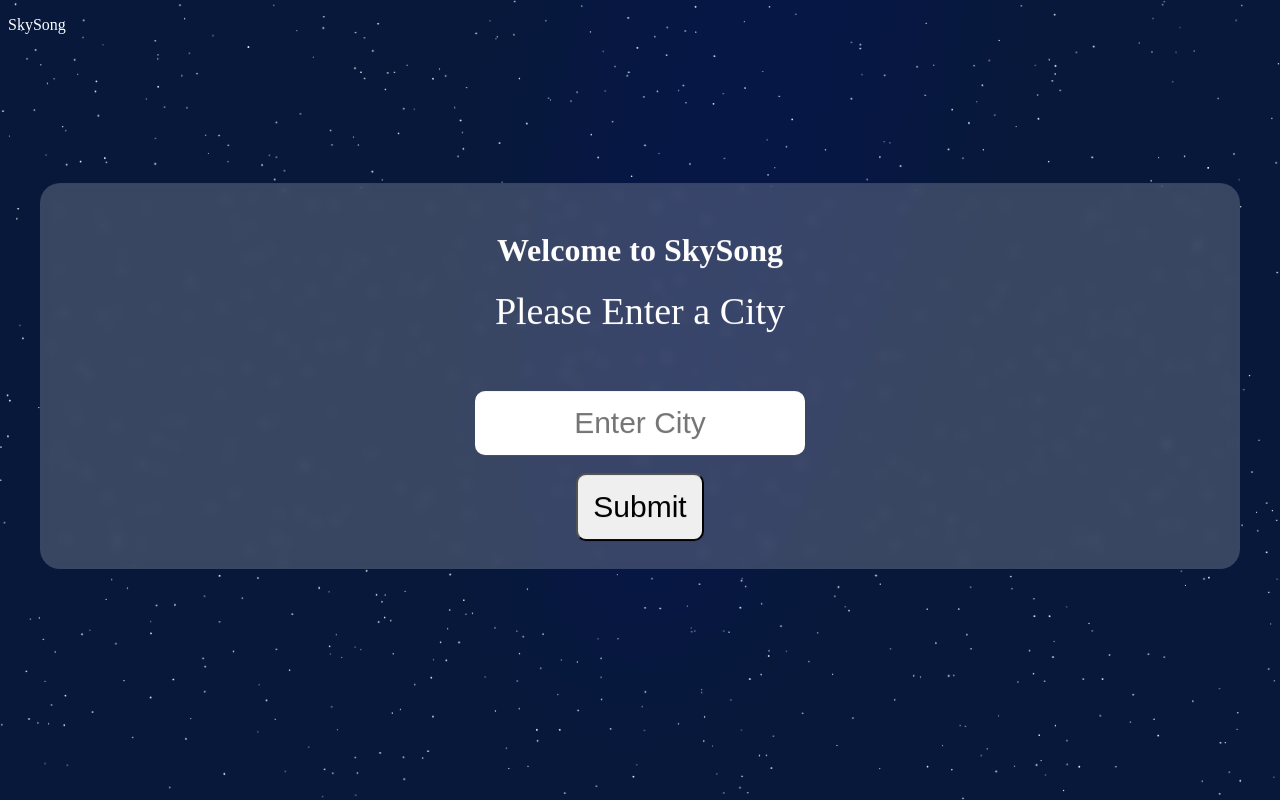
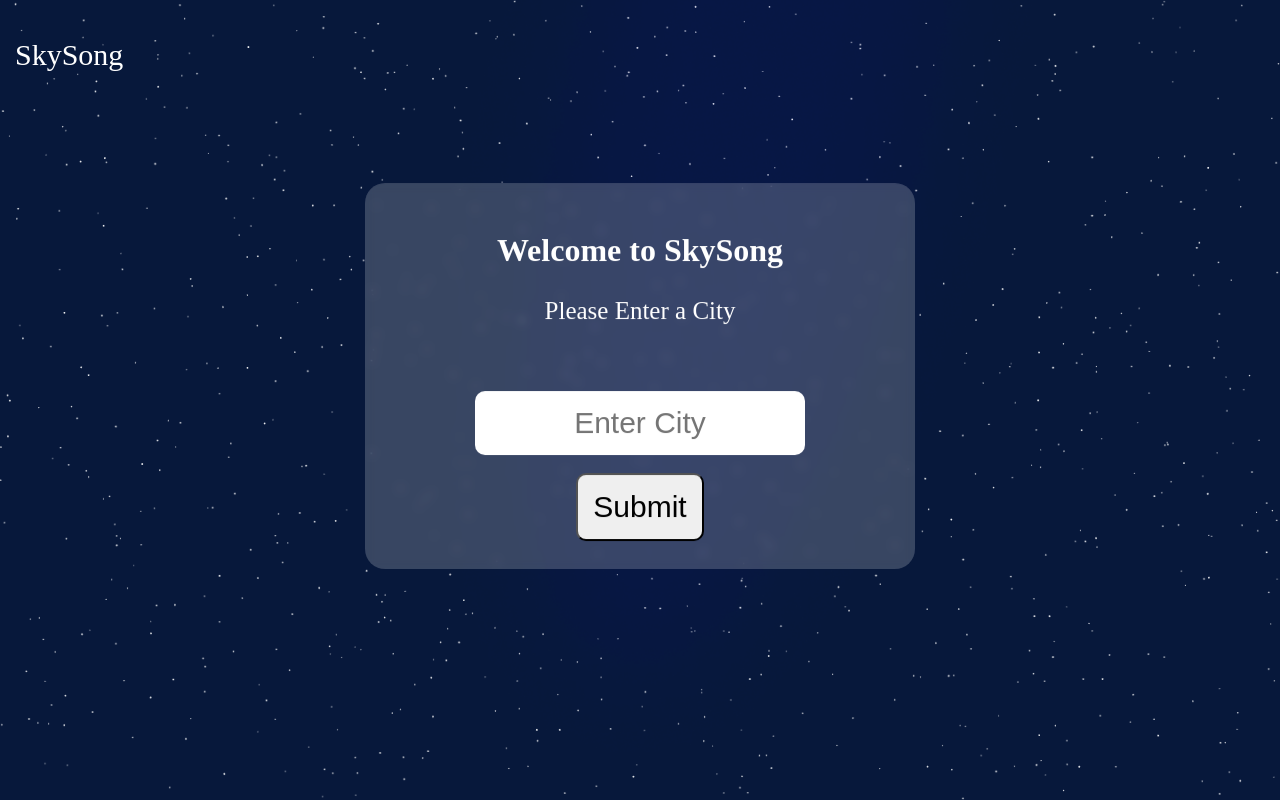
Before and after one commit to 26samaahmed/skysong, a Flask app: page / in a window 1280 px wide. Run offline with Flask 3, Linux system fonts and the light colour scheme; some web fonts are replaced.

Commit message:
Fix Styling

```diff
--- a/webapp/static/css/style.css
+++ b/webapp/static/css/style.css
@@ -16,18 +16,15 @@ h1, h2, input{
   display: grid;
   align-items: center;
 }
-/*
+
 .logo {
   position: absolute;
-  top: 30px;
   left: 15px;
-  font-size: 70px;
+  font-size: 30px;
 }
-*/
 
 .intro {
-  font-size: 38px;
-  width: 1200px;
+  font-size: 25px;
   text-align: center;
   align-items: center;
   margin: auto;
@@ -78,6 +75,7 @@ h1, h2, input{
   padding-top: 28px;
   padding-bottom: 28px;
   border-radius: 20px;
+  width: 550px;
 }
 
 .low-temperature, .high-temperature{
```
Also changed, not shown: README.md, webapp/app.py (line endings or trailing spaces).
